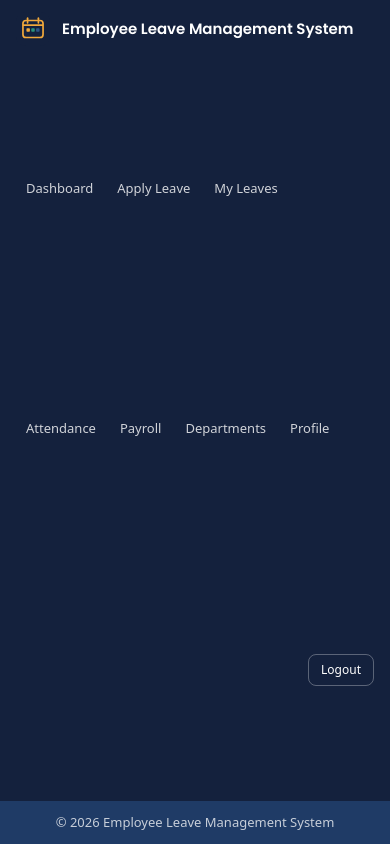
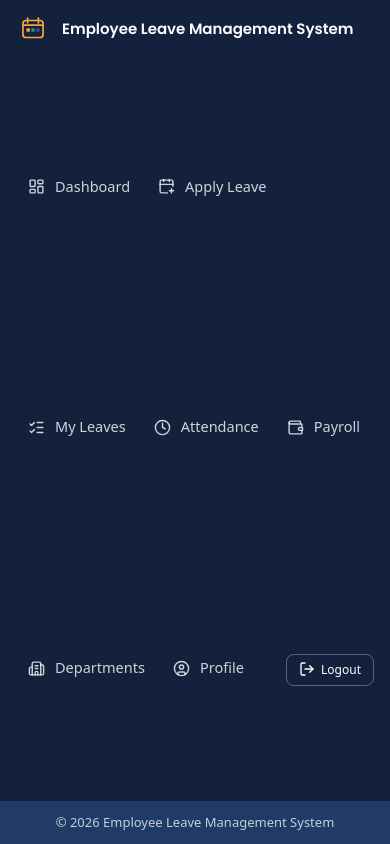
Before and after one commit to Deepika-sridaran/Employee-management-system, a React (Vite) app: page /approvals in a window 390 px wide. Built offline with nearby package versions, Linux system fonts and the light colour scheme; no server answers.

Commit message:
Added employee dashboard

```diff
--- a/package.json
+++ b/package.json
@@ -16,6 +16,7 @@
     "@mui/material": "^9.3.1",
     "bootstrap": "^5.3.8",
     "bootstrap-icons": "^1.13.1",
+    "lucide-react": "^1.33.0",
     "react": "^19.2.8",
     "react-bootstrap": "^2.10.10",
     "react-dom": "^19.2.8",
--- a/src/components/Sidebar.jsx
+++ b/src/components/Sidebar.jsx
@@ -1,4 +1,8 @@
 import { NavLink, useNavigate } from "react-router-dom";
+import {
+  LayoutDashboard, CalendarPlus, ListChecks, ClipboardCheck,
+  Users, UserPlus, Clock, Wallet, Building2, UserCircle, LogOut,
+} from "lucide-react";
 
 function Sidebar() {
   const navigate = useNavigate();
@@ -17,19 +21,48 @@ function Sidebar() {
     <div className="app-sidebar">
       <h3>Menu</h3>
 
-      <NavLink to="/dashboard" className={linkClass}>Dashboard</NavLink>
-      <NavLink to="/apply-leave" className={linkClass}>Apply Leave</NavLink>
-      <NavLink to="/my-leaves" className={linkClass}>My Leaves</NavLink>
-      {isAdmin && <NavLink to="/approvals" className={linkClass}>Approvals</NavLink>}
-      {isAdmin && <NavLink to="/employee-list" className={linkClass}>Employee List</NavLink>}
-      {isAdmin && <NavLink to="/add-employee" className={linkClass}>Add Employee</NavLink>}
-      <NavLink to="/attendance" className={linkClass}>Attendance</NavLink>
-      <NavLink to="/payroll" className={linkClass}>Payroll</NavLink>
-      <NavLink to="/departments" className={linkClass}>Departments</NavLink>
-      <NavLink to="/profile" className={linkClass}>Profile</NavLink>
+      <NavLink to="/dashboard" className={linkClass}>
+        <LayoutDashboard size={17} /> Dashboard
+      </NavLink>
+      <NavLink to="/apply-leave" className={linkClass}>
+        <CalendarPlus size={17} /> Apply Leave
+      </NavLink>
+      <NavLink to="/my-leaves" className={linkClass}>
+        <ListChecks size={17} /> My Leaves
+      </NavLink>
+      {isAdmin && (
+        <NavLink to="/approvals" className={linkClass}>
+          <ClipboardCheck size={17} /> Approvals
+        </NavLink>
+      )}
+      {isAdmin && (
+        <NavLink to="/employee-list" className={linkClass}>
+          <Users size={17} /> Employee List
+        </NavLink>
+      )}
+      {isAdmin && (
+        <NavLink to="/add-employee" className={linkClass}>
+          <UserPlus size={17} /> Add Employee
+        </NavLink>
+      )}
+      <NavLink to="/attendance" className={linkClass}>
+        <Clock size={17} /> Attendance
+      </NavLink>
+      <NavLink to="/payroll" className={linkClass}>
+        <Wallet size={17} /> Payroll
+      </NavLink>
+      <NavLink to="/departments" className={linkClass}>
+        <Building2 size={17} /> Departments
+      </NavLink>
+      <NavLink to="/profile" className={linkClass}>
+        <UserCircle size={17} /> Profile
+      </NavLink>
 
       <div className="sidebar-logout">
-        <button onClick={handleLogout}>Logout</button>
+        <button onClick={handleLogout}>
+          <LogOut size={16} style={{ marginRight: "6px", verticalAlign: "-3px" }} />
+          Logout
+        </button>
       </div>
     </div>
   );
--- a/src/dummy/Dashboard.css
+++ b/src/dummy/Dashboard.css
@@ -2,6 +2,7 @@
   max-width: 1400px;
   margin: 0 auto;
   padding: 28px 32px;
+  background: linear-gradient(180deg, #EEF3FB 0%, var(--ems-mist) 320px);
 }
 
 .dashboard-header {
@@ -59,6 +60,20 @@
   color: var(--ems-navy);
   margin: 0;
 }
+
+.card-icon-badge {
+  display: inline-flex;
+  align-items: center;
+  justify-content: center;
+  width: 30px;
+  height: 30px;
+  border-radius: 8px;
+  margin-right: 8px;
+}
+.card-icon-badge.navy { background: rgba(20, 33, 61, 0.1); color: var(--ems-navy); }
+.card-icon-badge.amber { background: rgba(242, 169, 59, 0.15); color: var(--ems-amber-dark); }
+.card-icon-badge.teal { background: rgba(46, 158, 131, 0.12); color: var(--ems-teal); }
+.card-icon-badge.red { background: rgba(214, 69, 69, 0.1); color: var(--ems-red); }
 
 /* Calendar card */
 .calendar-month { font-weight: 450; margin-bottom: 10px; color: var(--ems-navy); }
--- a/src/index.css
+++ b/src/index.css
@@ -7,8 +7,8 @@
   --ems-teal: #2E9E83;
   --ems-red: #D64545;
   --ems-mist: #F5F7FA;
-  --ems-slate: #2A2F3A;
-  --ems-slate-soft: #6B7280;
+  --ems-slate: #1A1F2B;
+  --ems-slate-soft: #52596B;
   --ems-border: #E2E6ED;
   --ems-white: #FFFFFF;
 
--- a/src/layouts/MainLayout.css
+++ b/src/layouts/MainLayout.css
@@ -153,9 +153,16 @@
   }
 
   .sidebar-link {
-    padding: 6px 10px;
-    font-size: 13px;
-    margin-bottom: 0;
+    display: flex;
+    align-items: center;
+    gap: 10px;
+    padding: 10px 12px;
+    border-radius: 8px;
+    color: rgba(255, 255, 255, 0.8);
+    text-decoration: none;
+    font-size: 14.5px;
+    margin-bottom: 4px;
+    transition: background 0.15s ease;
   }
 
   .sidebar-logout {
--- a/src/pages/Approvals.jsx
+++ b/src/pages/Approvals.jsx
@@ -72,7 +72,9 @@ function Approvals() {
                                 <tbody>
                                     {leaves.map((leave) => (
                                         <tr key={leave.leave_id}>
-                                            <td>{leave.employee_name}</td>
+                                            <td>{leave.employee_name}
+                                                <span style={{ color: "var(--ems-slate-soft)", fontSize: "12px" }}>
+                                                    (ID: {leave.employee_id})</span></td>
                                             <td>{leave.leave_type}</td>
                                             <td>{leave.start_date}</td>
                                             <td>{leave.end_date}</td>
--- a/src/pages/Payroll.jsx
+++ b/src/pages/Payroll.jsx
@@ -40,10 +40,9 @@ function Payroll() {
 
     return (
         <MainLayout>
-            <div className="page-container">
+            <div className="page-container page-bg-money">
                 <div className="page-header">
                     <h1>Payroll</h1>
-                    <p>⚠️ Demo data stored locally in your browser — will connect to the real backend once it's ready.</p>
                 </div>
 
                 {isAdmin && (
--- a/src/styles/components.css
+++ b/src/styles/components.css
@@ -10,16 +10,19 @@
 }
 
 .page-header h1 {
-    font-family: var(--ems-font-display);
-    color: var(--ems-navy);
-    font-size: 26px;
-    margin: 0 0 4px;
+  font-family: var(--ems-font-display);
+  color: var(--ems-navy);
+  font-size: 28px;
+  font-weight: 700;
+  margin: 0 0 6px;
+  letter-spacing: -0.01em;
 }
 
 .page-header p {
-    color: var(--ems-slate-soft);
-    font-size: 13.5px;
-    margin: 0;
+  color: var(--ems-slate);
+  font-size: 14px;
+  margin: 0;
+  font-weight: 500;
 }
 
 /* ===== Card ===== */
@@ -217,3 +220,24 @@
     background: #FBE7E7;
     color: #A32E2E;
 }
+
+/* ===== Page background variants ===== */
+.page-bg-dashboard {
+  background: linear-gradient(180deg, #EEF3FB 0%, var(--ems-mist) 320px);
+}
+.page-bg-money {
+  background: linear-gradient(180deg, #EAF7F1 0%, var(--ems-mist) 320px);
+}
+.page-bg-time {
+  background: linear-gradient(180deg, #FDF3E7 0%, var(--ems-mist) 320px);
+}
+.page-bg-people {
+  background: linear-gradient(180deg, #F2EEFB 0%, var(--ems-mist) 320px);
+}
+.page-bg-approvals {
+  background: linear-gradient(180deg, #FBEDEE 0%, var(--ems-mist) 320px);
+}
+
+.page-container {
+  min-height: calc(100vh - 108px);
+}
```
Also changed, not shown: src/dummy/Dashboard.jsx (+19 -10 lines), 1 other file (tests, documents, lock files or other folders).
